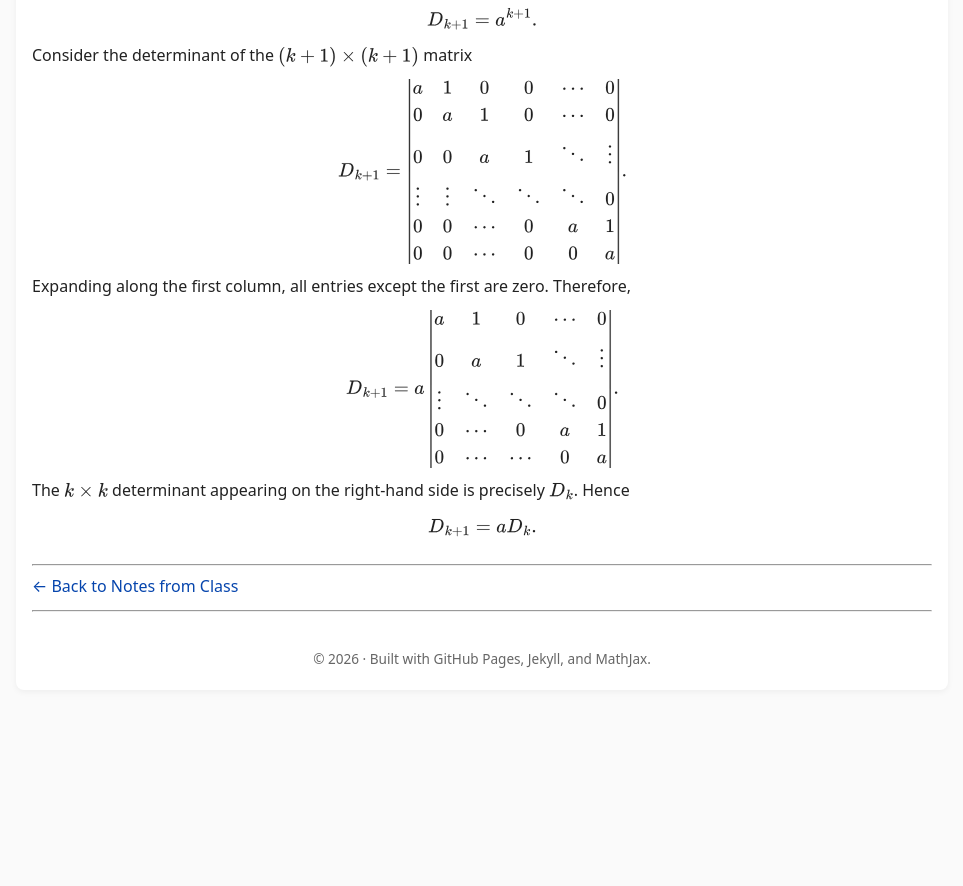
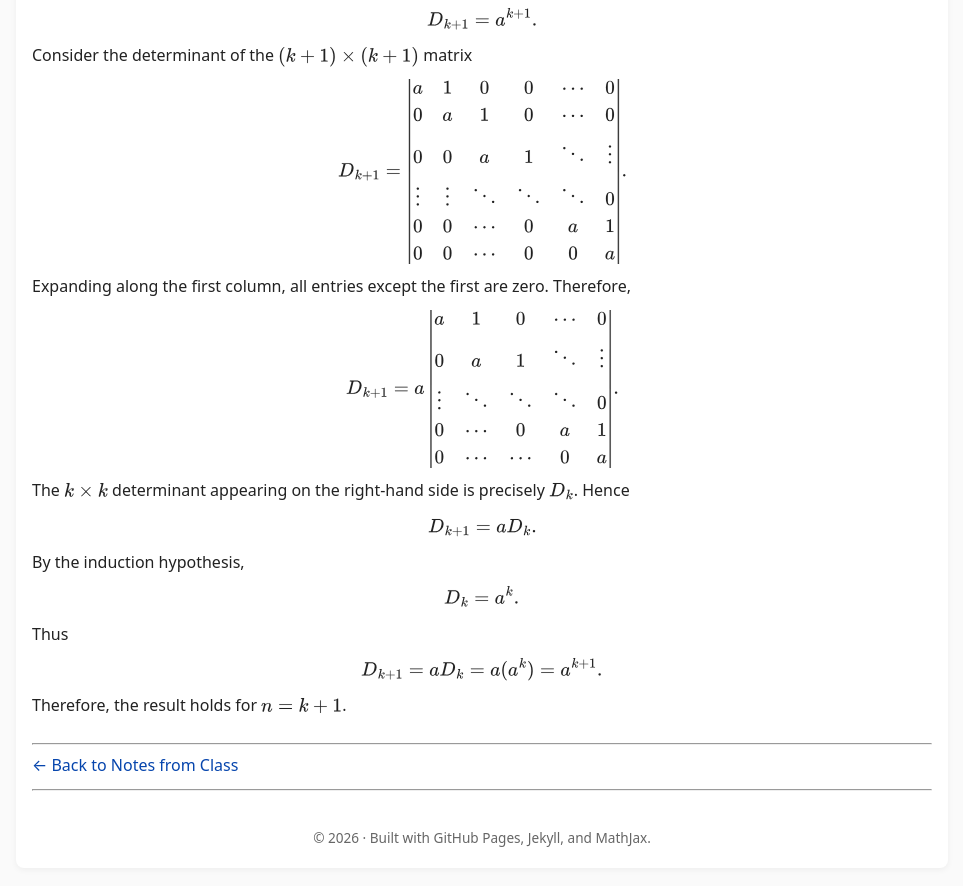
Before and after one commit to SaleemKamaludin/SaleemKamaludin.github.io, a Jekyll site: the page built from courses/math-2276/notes-from-class/lecture-2/index.md, in a window 1280 px wide and 900 px high, scrolled down 4950 px. Shown: the top 886 px of the window, without its empty margins (158-1121 px from the left). Built offline with Jekyll 4.4.1, drawn with Linux system fonts in a browser that asks for light colours; before the commit the page ends 5672 px from its top, so only the background shows below that.

Commit message:
Complete induction step in Lecture 2 proof

```diff
--- a/courses/math-2276/notes-from-class/lecture-2/index.md
+++ b/courses/math-2276/notes-from-class/lecture-2/index.md
@@ -647,6 +647,29 @@ b & 1 & 0 & 0 & \cdots & 0\\
   \[
   D_{k+1}=aD_k.
   \]
+  <p>
+    By the induction hypothesis,
+  </p>
+
+  \[
+  D_k=a^k.
+  \]
+
+  <p>
+    Thus
+  </p>
+
+  \[
+  D_{k+1}
+  =aD_k
+  =a(a^k)
+  =a^{k+1}.
+  \]
+
+  <p>
+    Therefore, the result holds for \(n=k+1\).
+  </p>
+
 
 
 </div>
```
